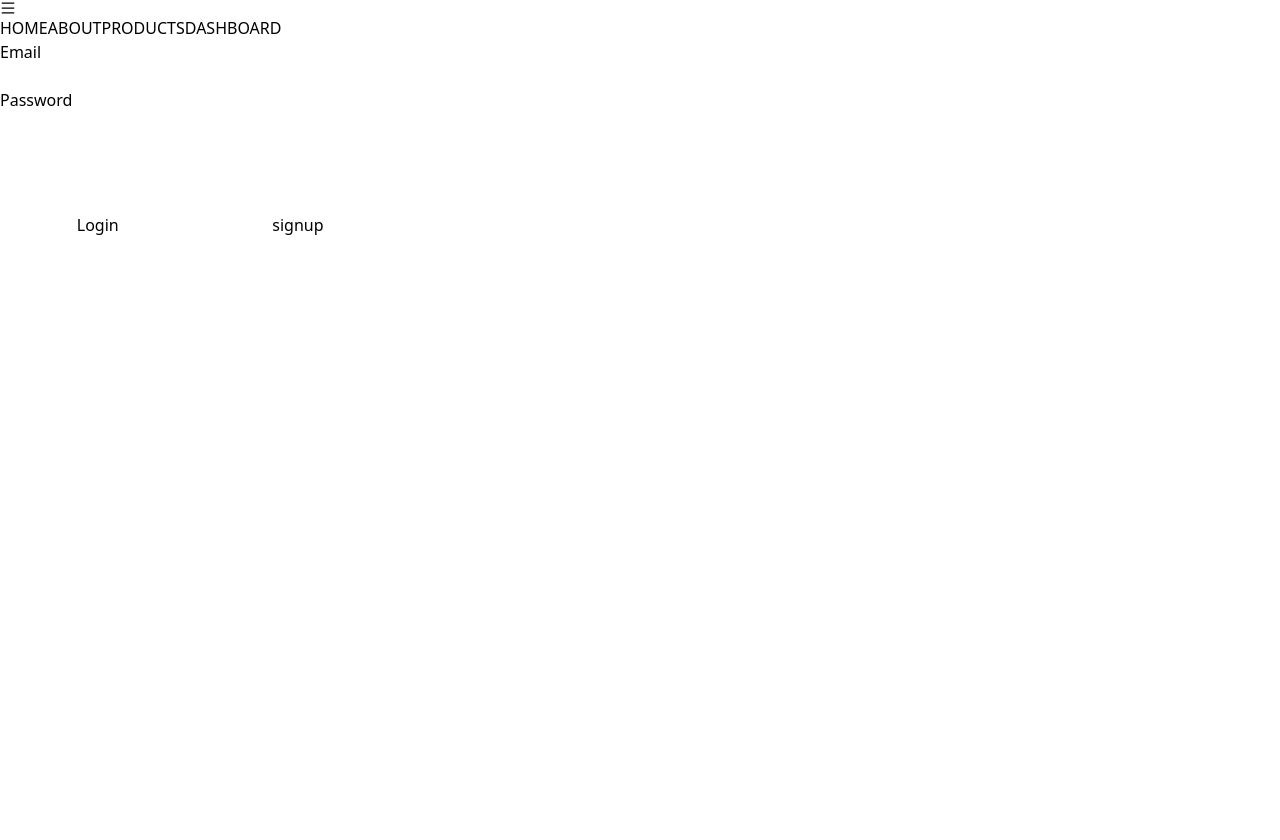
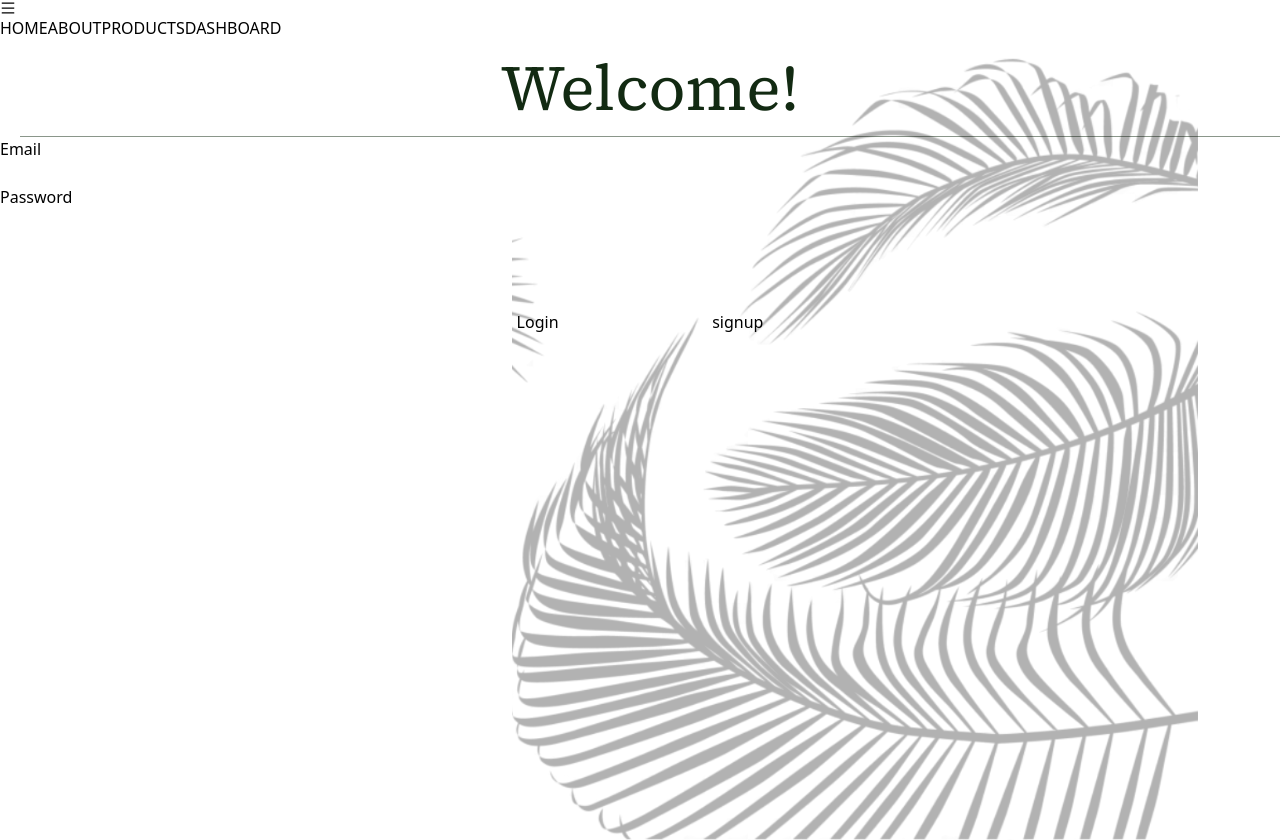
Before and after one commit to venecoderr/ArtisanConnect, a React (Vite) app in the folder client/: page /login in a window 1280 px wide. Before the commit the page ends 800 px from the top, so only its background shows below. Built offline with nearby package versions, Linux system fonts and the light colour scheme.

Commit message:
Routes and login forms working

```diff
--- a/client/src/components/form.jsx
+++ b/client/src/components/form.jsx
@@ -6,7 +6,7 @@ import ProductForm from "./ui/forms/productForm";
 export default function Form({formType}) {
     return (
         <>
-            <section className="container">
+            <section className="container h-screen">
                 {formType === 'signup' && <SignUpForm />}
                 {formType === 'login' && <LogInForm />}
                 {formType === 'product' && <ProductForm />}
--- a/client/src/components/ui/forms/logInForm.jsx
+++ b/client/src/components/ui/forms/logInForm.jsx
@@ -72,6 +72,7 @@ export default function LoginForm() {
 
     return (
         <>
+            <p className="username">Welcome!</p>
             <form className="form" onSubmit={handleFormSubmit}>
                 <section className="grid grid-cols-1 gap-x-8 gap-y-6 sm:grid-cols-2">
                     <section className="sm:col-span-2">
@@ -109,14 +110,14 @@ export default function LoginForm() {
                             {showRequired.password && !form.password && <RequiredField />}
                         </section>
                     </section>
-                    <section className="mt-10 sm:col-span-2">
+                    <section className="mt-10 sm:col-span-2 submit p-2">
                         <button
                             type="submit"
-                            className="block p-3.5 text-center text-sm text-grey-900 font-semibold shadow-sm"
+                            className="rounded block p-3.5 text-center text-sm text-grey-900 font-semibold shadow-sm"
                         >Login</button>
                                                 <button
                             type="submit"
-                            className="block p-3.5 text-center text-sm text-grey-900 font-semibold shadow-sm"
+                            className="rounded block p-3.5 text-center text-sm text-grey-900 font-semibold shadow-sm"
                         ><Link id="signup-btn" to='/signup' className="justify-between m-3 border-b-2">signup</Link></button>
 
                     </section>
--- a/client/src/index.css
+++ b/client/src/index.css
@@ -201,6 +201,7 @@ button:hover{
   .element-cover{
     max-width: 100vw;
     max-height: 100vh;
+    min-height: 100vh;
     margin-left: 40%;
   }
 
--- a/client/src/main.jsx
+++ b/client/src/main.jsx
@@ -8,11 +8,11 @@ import './index.css';
 import App from './App.jsx';
 import Home from './pages/Home.jsx';
 import About from './pages/About.jsx';
-// import Products from './pages/Products.jsx';
+import Products from './pages/Products.jsx';
 import Profile from './pages/Profile.jsx';
 import SignUp from './pages/SignUp.jsx';
 import LogIn from './pages/LogIn.jsx'
-import ProductsTest from "./pages/ProductsTest.jsx";
+// import ProductsTest from "./pages/ProductsTest.jsx";
 
 const authLink = setContext((_, { headers }) => {
   // get the authentication token from local storage if it exists
@@ -50,7 +50,7 @@ const router = createBrowserRouter([
       },
       {
         path: '/products',
-        element: <ProductsTest/>
+        element: <Products/>
       },
       {
         path: '/profile',
--- a/client/src/pages/LogIn.jsx
+++ b/client/src/pages/LogIn.jsx
@@ -4,8 +4,10 @@ import Form from '../components/form.jsx'
 
 export default function LogIn(){
     return(
-        <>
-            <Form formType={'login'}/>
-        </>
+        <div className="w-full h-100 p-10 pt-20">
+            <img className="element-cover bg-fixed right-0 z-[-1]" src="/assets/cover-2.png"></img>
+            <Form className="w-full p-10 pt-20" formType={'login'}/>
+        </div>
+
     )
 }
```
